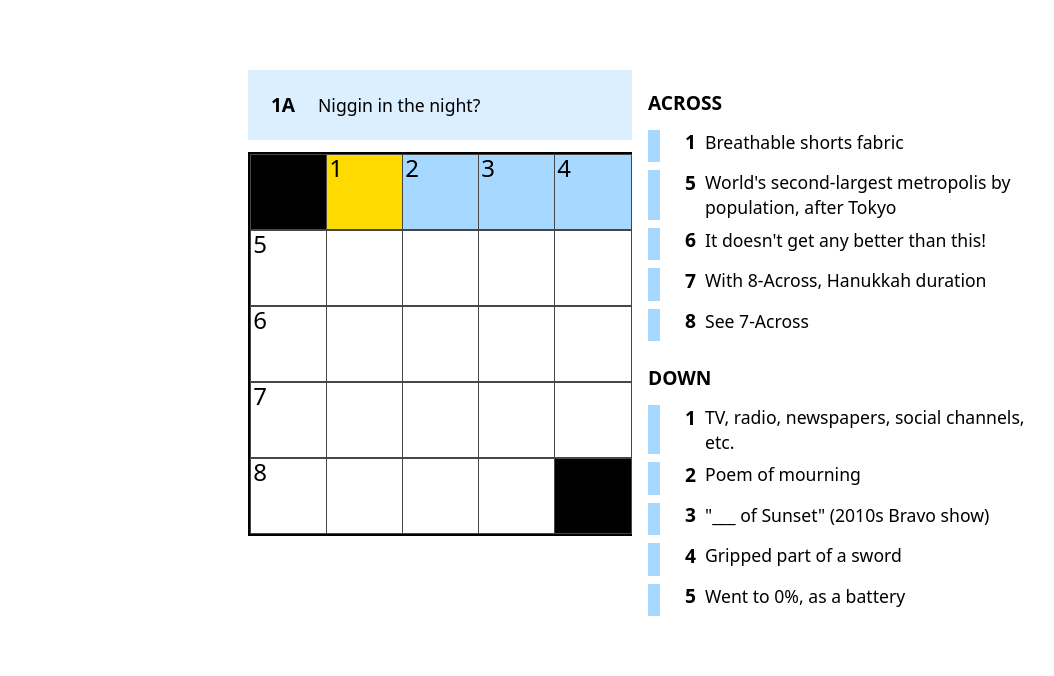
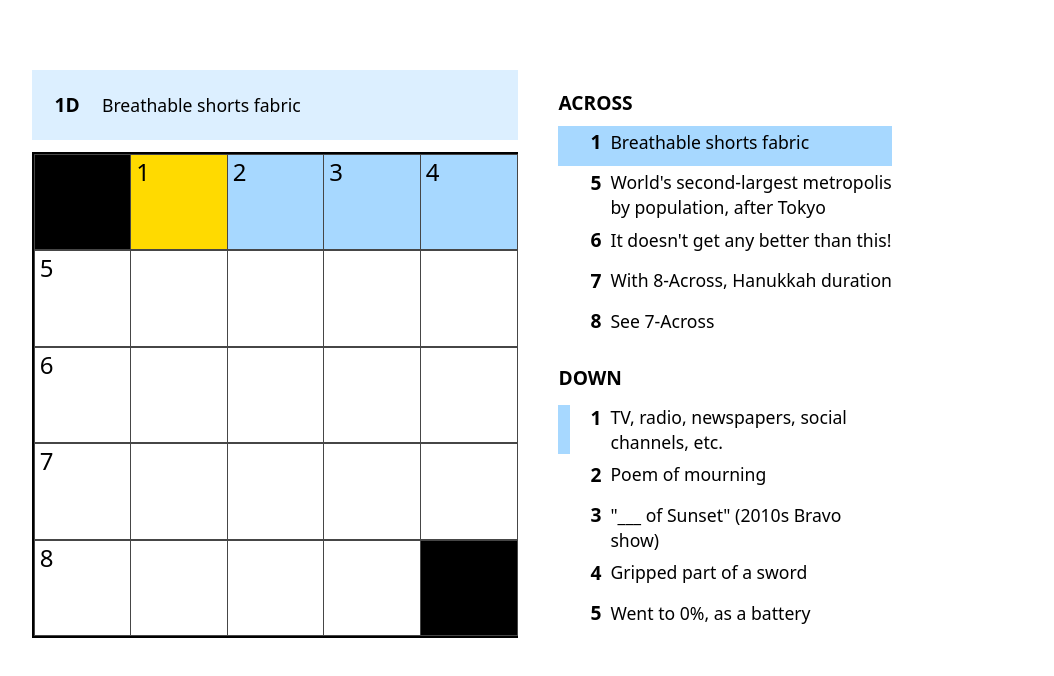
Before and after one commit to liadko/tashbets, a React (Vite) app in the folder frontend/: page / in a window 1280 px wide. Shown: the top 676 px of the page, without its empty margins (0-1054 px from the left). Built offline with nearby package versions, Linux system fonts and the light colour scheme.

Commit message:
Full Clues integration

```diff
--- a/frontend/src/App.css
+++ b/frontend/src/App.css
@@ -1,6 +1,6 @@
 #root {
   max-width: 1280px;
-  width: 100vh;
+  width: 100%;
   margin: 0 auto;
   padding: 2rem;
   text-align: center;
--- a/frontend/src/components/Clubar.jsx
+++ b/frontend/src/components/Clubar.jsx
@@ -1,18 +1,33 @@
 import './Cluebar.css'
 
 
-function Cluebar() {
+function Cluebar({clues, selectedClues}) {
     // ----------- State -----------
 
     // ----------- Render Utilities -----------
 
+    function getLabel() {
+        if(!clues.length) return
 
+        const dir = selectedClues.dir
+        const clue = clues[selectedClues.clues[dir]]
+
+        return clue.label.toString() + (dir == "Across" ? "A" : "D")
+    }
+    function getClueText() {
+        if(!clues.length) return
+
+        const dir = selectedClues.dir
+        const clue = clues[selectedClues.clues[dir]]
+
+        return clue.text
+    }
     // ----------- Render -----------
     return (
         <>
             <div className="clue-bar">
-                <div className="cluebar-label">1A</div>
-                <div className="cluebar-text">Niggin in the night?</div>
+                <div className="cluebar-label">{getLabel()}</div>
+                <div className="cluebar-text">{getClueText()}</div>
             </div>
         </>
 
--- a/frontend/src/components/ClueStack.css
+++ b/frontend/src/components/ClueStack.css
@@ -47,6 +47,10 @@
 
 }
 
+.clue.selected {
+    background-color:#A7D8FF;
+}
+
 .clue-label {
 
     align-self: flex-start;
@@ -60,17 +64,23 @@
 .clue-text {
     margin-right: auto;
     flex: 1;
+    top: 50%;
     font-size: 1.1em;
     font-weight: 400;
     text-align: left;
 }
+
 .clue-side-highlight {
     width: 12px;
     height: 100%;
-    background-color:#A7D8FF;
-    margin-right: 15px;
+
+    margin-right: 10px;
 }
 
+.clue.sibling .clue-side-highlight {
+    background-color:#A7D8FF;
+}
+/*
 .clue:hover {
     background-color: #f0f0f0;
-}
+} */
--- a/frontend/src/components/ClueStack.jsx
+++ b/frontend/src/components/ClueStack.jsx
@@ -2,15 +2,34 @@ import { useEffect } from 'react'
 import './ClueStack.css'
 
 
-function ClueStack({ clues }) {
+function ClueStack({ clues, selectedClues, teleport }) {
     // ----------- State -----------
 
     // ----------- Render Utilities -----------
-    //const currentClue = getCurrentClue()
-    useEffect(() => {
-        console.log("rerender!", clues.length)
-        //clues.forEach((clue) => console.log(clue.text))
-    })
+    // useEffect(() => {
+    //     //console.log("rerender!", clues.length)
+    //     //clues.forEach((clue) => console.log(clue.text))
+    // })
+
+    function getClueClass(clue_id) {
+        let c = "clue "
+        const selectedClueIndex = selectedClues.dir;
+        if (clue_id === selectedClues.clues[selectedClueIndex])
+            c += "selected "
+        else if (clue_id === selectedClues.clues[selectedClueIndex ^ 1])
+            c += "sibling "
+
+        return c
+    }
+
+    function clueClicked(clue) {
+        const initialPosIndex = clue.cells[0]
+        const initialPos = [Math.floor(initialPosIndex / 5), initialPosIndex % 5]
+        const directionNumber = clue.dir == "Across" ? 0 : 1
+
+        teleport(initialPos, directionNumber)
+    }
+
     // ----------- Render -----------
     return (
         <>
@@ -18,24 +37,36 @@ function ClueStack({ clues }) {
                 <div className="clue-list">
                     <h3 className='clue-list-title'>ACROSS</h3>
                     <ol className='clue-list'>
-                        {clues.filter(c => c.direction == "Across").map((clue, id) =>
-                            <li key={id} className="clue">
-                                <div className='clue-side-highlight'/>
-                                <span className='clue-label'>{clue.label}</span>
-                                <span className='clue-text'>{clue.text}</span>
-                            </li>
+                        {clues.map((clue, id) => {
+
+                            if (clue.dir != "Across") return null;
+
+                            return (
+                                <li key={id} className={getClueClass(id)}
+                                    onClick={() => clueClicked(clue)}>
+                                    <div className='clue-side-highlight' />
+                                    <span className='clue-label'>{clue.label}</span>
+                                    <span className='clue-text'>{clue.text}</span>
+                                </li>);
+                        }
                         )}
                     </ol>
                 </div>
                 <div className="clue-list">
                     <h3 className='clue-list-title'>DOWN</h3>
                     <ol className='clue-list'>
-                    {clues.filter(c => c.direction == "Down").map((clue, id) =>
-                            <li key={id} className="clue">
-                                <div className='clue-side-highlight'/>
-                                <span className='clue-label'>{clue.label}</span>
-                                <span className='clue-text'>{clue.text}</span>
-                            </li>
+                        {clues.map((clue, id) => {
+
+                            if (clue.dir != "Down") return null;
+
+                            return (
+                                <li key={id} className={getClueClass(id)}
+                                    onClick={() => clueClicked(clue)}>
+                                    <div className='clue-side-highlight' />
+                                    <span className='clue-label'>{clue.label}</span>
+                                    <span className='clue-text'>{clue.text}</span>
+                                </li>);
+                        }
                         )}
                     </ol>
                 </div>
--- a/frontend/src/components/Game.css
+++ b/frontend/src/components/Game.css
@@ -7,14 +7,16 @@
     max-height: 660px;
 
     width: 100%;
-    max-width: 1400px;
+    max-width: 860px;
+    min-width: 600px;
+    gap:40px;
 }
 
 
 
 .puzzle-area {
     display: flex;
-    width: 48%;
+    width: 70%;
 
     flex-direction: column;
     align-items: center;
--- a/frontend/src/components/Game.jsx
+++ b/frontend/src/components/Game.jsx
@@ -23,7 +23,7 @@ function Game() {
 
 
     const [playerState, setPlayerState] = useState(initialPlayerState)
-    const [grid, setGrid] = useState(() => createGrid(null))
+    const [gridState, setGrid] = useState(() => createGrid(null))
 
 
 
@@ -47,7 +47,7 @@ function Game() {
     // key input
     useEffect(() => {
         function handleKeyDown(event) {
-            if (!grid) return // don't allow clicks before grid has formed
+            if (!gridState) return // don't allow clicks before grid has formed
 
             // arrows
             let arrowDirection = 0
@@ -83,7 +83,7 @@ function Game() {
             // backspace
             else if (event.key == "Backspace") {
                 // erasing self
-                if (grid[playerState.cell[0]][playerState.cell[1]].guess.length) {
+                if (gridState[playerState.cell[0]][playerState.cell[1]].guess.length) {
                     editGuess(playerState.cell, "")
                 }
                 // erasing behind
@@ -102,13 +102,14 @@ function Game() {
         return () => {
             window.removeEventListener("keydown", handleKeyDown)
         }
-    }, [grid, playerState])
+    }, [gridState, playerState])
 
 
     // Game Logic
     function startGame(grid) {
-        const firstCell = getValidCell(grid)
-        setCell(firstCell)
+        // const firstCell = getValidCell(grid)
+        // setCell(firstCell)
+        smartTeleport([0, 0], 0, grid)
     }
 
     // Player State Functions
@@ -131,6 +132,38 @@ function Game() {
             ...prev,
             cell: newCell
         }))
+    }
+    // gets cell and direction. moves selection to nearest empty cell.
+    // if line is full goes to the initially requested cell
+    //initialCellPos = [int, int] , dir = 0 or 1
+    function smartTeleport(initialCellPos, dir, grid) {
+        if (!Array.isArray(initialCellPos)) {
+            throw new Error(`Invalid cell or dir: ${initialCellPos}, ${dir}`)
+        }
+
+        if (grid === undefined)
+            grid = gridState
+
+        const moveDirection = dir ^ 1
+        let currentCellPos = [...initialCellPos];
+        let currentCell = getCell(initialCellPos, grid)
+        while (currentCell.isBlock || currentCell.guess != "") {
+            currentCellPos[moveDirection]++;
+
+            if (currentCellPos[moveDirection] >= gridSize) {
+                currentCellPos = initialCellPos
+                break;
+            }
+
+            currentCell = getCell(currentCellPos, grid);
+        }
+
+        setPlayerState((prev) => ({
+            ...prev,
+            cell: currentCellPos
+        }))
+
+        setDir(dir)
     }
 
     // Grid functions
@@ -191,13 +224,16 @@ function Game() {
         )
         )
     }
-    function getValidCell(grid) {
-        for (let i = 0; i < gridSize; i++) {
-            if (!grid[0][i].isBlock)
-                return [0, i]
+    function getCell(cellPos, grid) {
+        if (!Array.isArray(cellPos) || cellPos.length != 2) {
+            throw new Error(`Invalid cell: ${cellPos}`)
         }
-        throw new Error("Couldn't find valid cell")
+
+        return grid[cellPos[0]][cellPos[1]]
     }
+
+
+    // assumes live gridState
     function movedSelected(direction, move) {
         const movementAxis = direction ^ 1
         const updatedCell = [...playerState.cell]
@@ -206,14 +242,16 @@ function Game() {
 
         // check if current cell is invalid, if so, trace back the movement
         if (updatedCell[movementAxis] < 0 || updatedCell[movementAxis] >= gridSize
-            || grid[updatedCell[0]][updatedCell[1]].isBlock)
+            || gridState[updatedCell[0]][updatedCell[1]].isBlock)
             updatedCell[movementAxis] -= move
 
         return updatedCell
 
     }
+
+    // assumes live gridState
     function handleClickCell(row, col) {
-        if (!grid) return // don't allow clicks before grid has formed
+        if (!gridState) return // don't allow clicks before grid has formed
 
         if (row == playerState.cell[0] && col == playerState.cell[1]) {
             setDir(playerState.dir ^ 1)
@@ -221,7 +259,7 @@ function Game() {
         }
 
         // blocked cell
-        if (grid[row][col].isBlock)
+        if (gridState[row][col].isBlock)
             return
 
         // clicked on other cell
@@ -234,29 +272,28 @@ function Game() {
             id: index,
             label: clue.label,
             text: clue.text[0].plain,
-            direction: clue.direction,
+            dir: clue.direction,
             cells: clue.cells
         }))
     }, [puzzleData])
 
+    // currently selected clue
+    const selectedClues = useMemo(() => {
+        const clues = gridState?.[playerState.cell[0]]?.[playerState.cell[1]]?.clues
+        return { clues, dir: playerState.dir }
+    }, [playerState, puzzleData, gridState])
+
     //  TODO
-    function handleClueClick(clue) {
-        setPlayerState({
-            cell: clue.cells[0],
-            dir: clue.direction === "Across" ? 0 : 1
-        })
-    }
-
     // ----------- Render -----------
     return (
         <>
             <div className="container">
                 <div className="puzzle-area">
-                    <Cluebar />
-                    <Grid grid={grid} playerState={playerState} onCellClick={handleClickCell} />
+                    <Cluebar clues={parsedClues} selectedClues={selectedClues}/>
+                    <Grid grid={gridState} playerState={playerState} onCellClick={handleClickCell} />
 
                 </div>
-                <ClueStack clues={parsedClues}/>
+                <ClueStack clues={parsedClues} selectedClues={selectedClues} teleport={smartTeleport} />
             </div>
         </>
 
```
